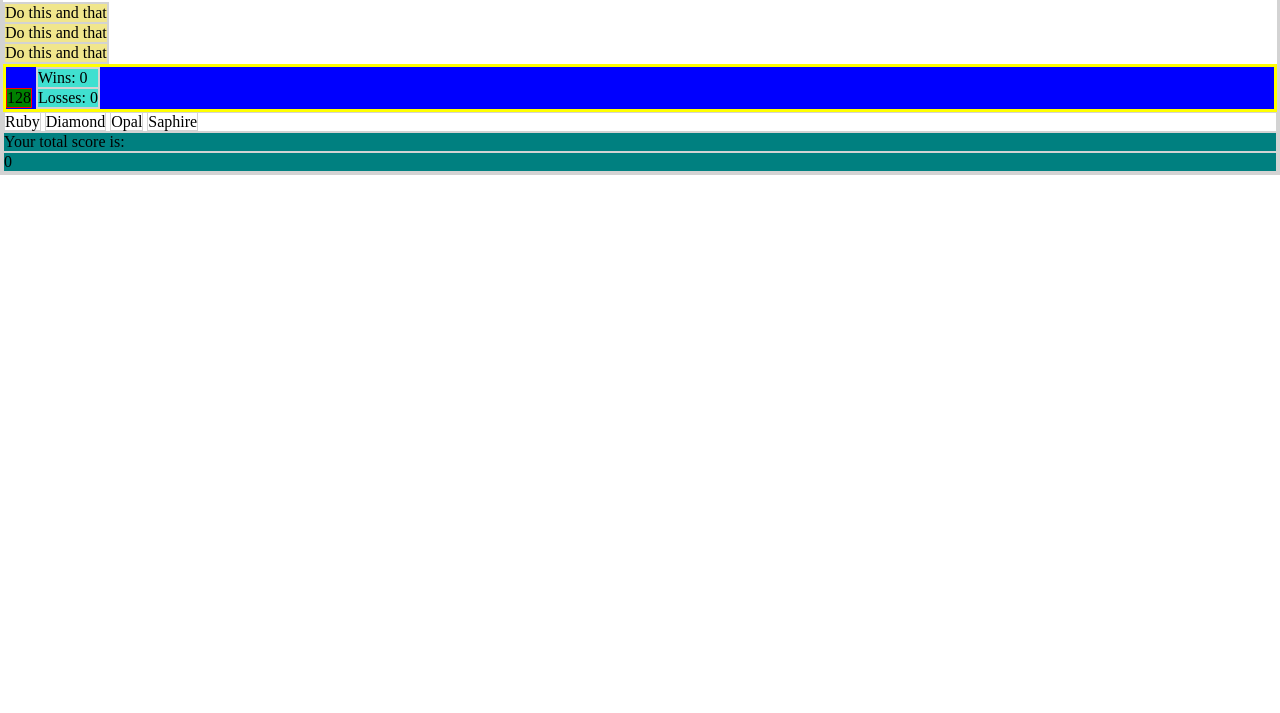
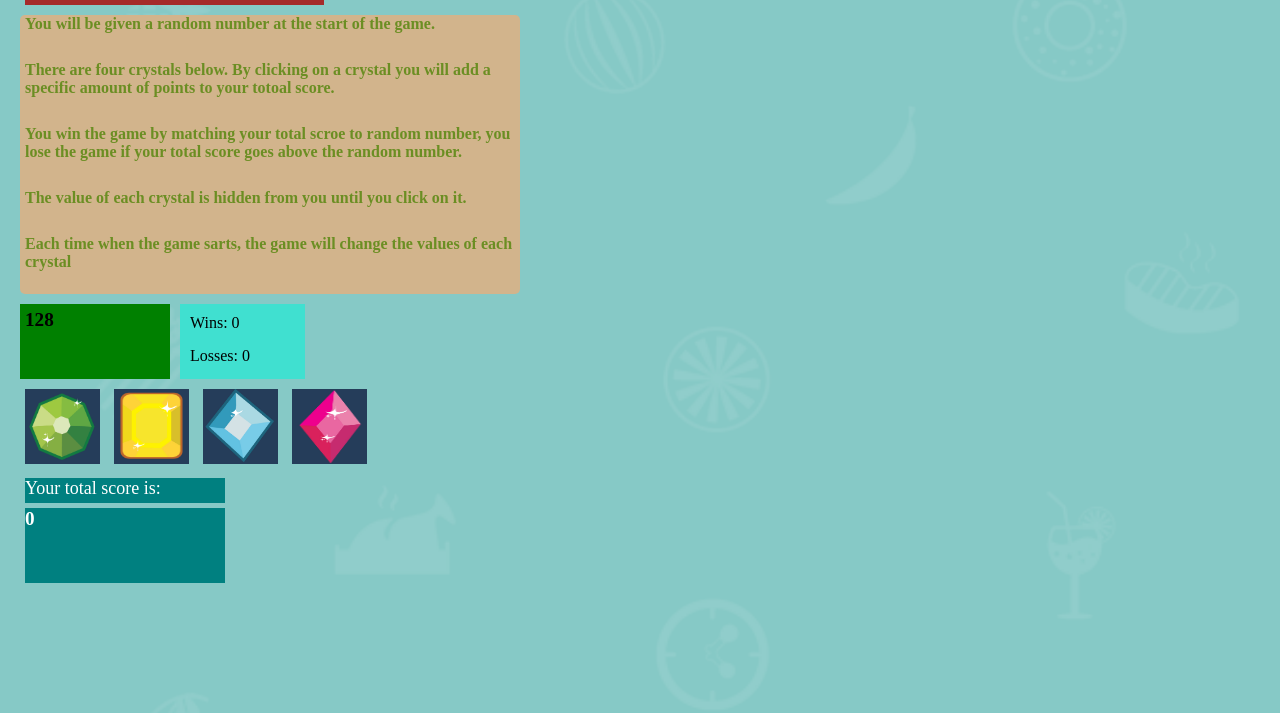
Before and after one commit to tmolla/Crystals-Collector, a plain HTML site: page index.html in a window 1280 px wide. Shown: the part 87-800 px from the top of the page. Drawn offline with nearby package versions, Linux system fonts and the light colour scheme.

Commit message:
save all changes

```diff
--- a/assets/css/style.css
+++ b/assets/css/style.css
@@ -1,54 +1,118 @@
 
 *
 {
+    font-family: 'Times New Roman', Times, serif;
     box-sizing: content-box;
-    border: 1px solid lightgray;
-    margin: 0px;
+    margin: 5px;
     padding:0px
 }
+
 #targetScore,
 #score,
-.instruction,
 h1
 {
     display:inline-block;
 
 }
+body
+{
+    background-image: url(../images/restaurant.png);
+    background-size:cover;
+    background-repeat: repeat;
+}
+
+#your-score
+{
+    height:25px;
+    font-size: large;
+
+}
+
+.instruction
+{
+    width: 40%;
+    background-color: tan;
+    margin:5px;
+    color: olivedrab;
+    border-radius: 5px;
+    font-weight: bold;
+}
+
+#randomNum
+{
+    color:black;
+    font-weight: bolder;
+    font-size: larger;
+
+}
 
 .gameInfo
 {
-   border: 3px solid yellow;
-   background-color: blue;
+   width: 50%;
+   vertical-align: top;
+}
+
+#targetScore, #score
+{
+
+    margin:5px;
+    padding:0px;
+    float: left;
+    height:75px;
 }
 
 #targetScore
 {
     background-color: green;
-    border: 1px solid red;
+    width: 150px;
+
 }
+
 #score
 {
     background-color: turquoise;
+    width: 125px;
 }
 
+#win, #losses
+{
+    padding:5px;
+}
+
+
+#crystals
+{
+    clear: both;
+
+}
 
 #total-score,
 #your-score
 {
     background-color: teal;
+    width:200px;
+    color: white;
+
 
 }
-.instruction
+#total-score
 {
-    background-color: khaki;
+    clear:both;
+    height:75px;
+    font-weight: bolder;
+    font-size: larger;
 
 }
+
 .title
 {
     margin-bottom:5px;
 }
+
 h1
 {
-    background-color: lightcoral;
+    background-color: brown;
     padding:20px;
+    margin: 5px;
+    color: white;
 }
--- a/assets/javascript/game.js
+++ b/assets/javascript/game.js
@@ -28,7 +28,7 @@ var game = {
 
     resetTargetScore: function(){
         this.targetScore = Math.floor(Math.random() * 120) + 19;
-        $("#targetScore").text(this.targetScore.toString());
+        $("#randomNum").text(this.targetScore.toString());
     },
 
 
@@ -59,12 +59,12 @@ var game = {
         this.totalScore += this.crystal[index];
         $("#total-score").text( this.totalScore.toString());
         if(this.totalScore > this.targetScore){
-            alert(">");
+            //alert(">");
             this.updateLosses();
             this.resetGame()
         }
         if(this.totalScore == this.targetScore){
-            alert("=");
+            //alert("=");
             this.updateWin();
             this.resetGame()
         };
--- a/index.html
+++ b/index.html
@@ -18,25 +18,31 @@
             <h1>Crystals Collector!</h1>
         </div>
         <div class="instruction">
-            <p>Do this and that</p>
-            <p>Do this and that</p>
-            <p>Do this and that</p>
+            <p>You will be given a random number at the start of the game.</p><br>
+            <p>There are four crystals below. By clicking on a crystal you will add a specific amount of points to your totoal score.</p><br>
+            <p>You win the game by matching your total scroe to random number, you lose the game if your total score goes above the random number.</p><br>
+            <p>The value of each crystal is hidden from you until you click on it.</p><br>
+            <p>Each time when the game sarts, the game will change the values of each crystal</p><br>
         </div>
-        <div class="gameInfo">
-            <div id="targetScore"></div>
+        <!--div class="gameInfo"-->
+            <div id="targetScore">
+                <p id="randomNum">t</p>
+            </div>
             <div id="score">
                 <div id="win">Wins: 0</div>
                 <div id="losses">Losses: 0</div>
             </div>
+        <!--/div-->
+        <div id="crystals">
+            <img id="crystal-1" src="assets/images/green.png" alt="Your Name"height="75" width="75">
+            <img id="crystal-2" src="assets/images/yellow.png" alt="Your Name"height="75" width="75">
+            <img id="crystal-3" src="assets/images/blue.png" alt="Your Name"height="75" width="75">
+            <img id="crystal-4" src="assets/images/pink.png" alt="Your Name"height="75" width="75">
         </div>
-        <div id="crystals">
-            <span id="crystal-1">Ruby</span>
-            <span id="crystal-2">Diamond</span>
-            <span id="crystal-3">Opal</span>
-            <span id="crystal-4">Saphire</span>
+        <div id="scoreConteriner">
+            <p id="your-score">Your total score is:</p>
+            <P id="total-score">0</P>
         </div>
-        <div id="your-score">Your total score is:</div>
-        <div id="total-score">0</div>
     </div>
     <script src="assets/javascript/game.js"></script>
 </body>
```
Also changed, not shown: assets/images/blue.png (added), assets/images/green.png (added), assets/images/pink.png (added), assets/images/restaurant.png (added), assets/images/yellow.png (added).
